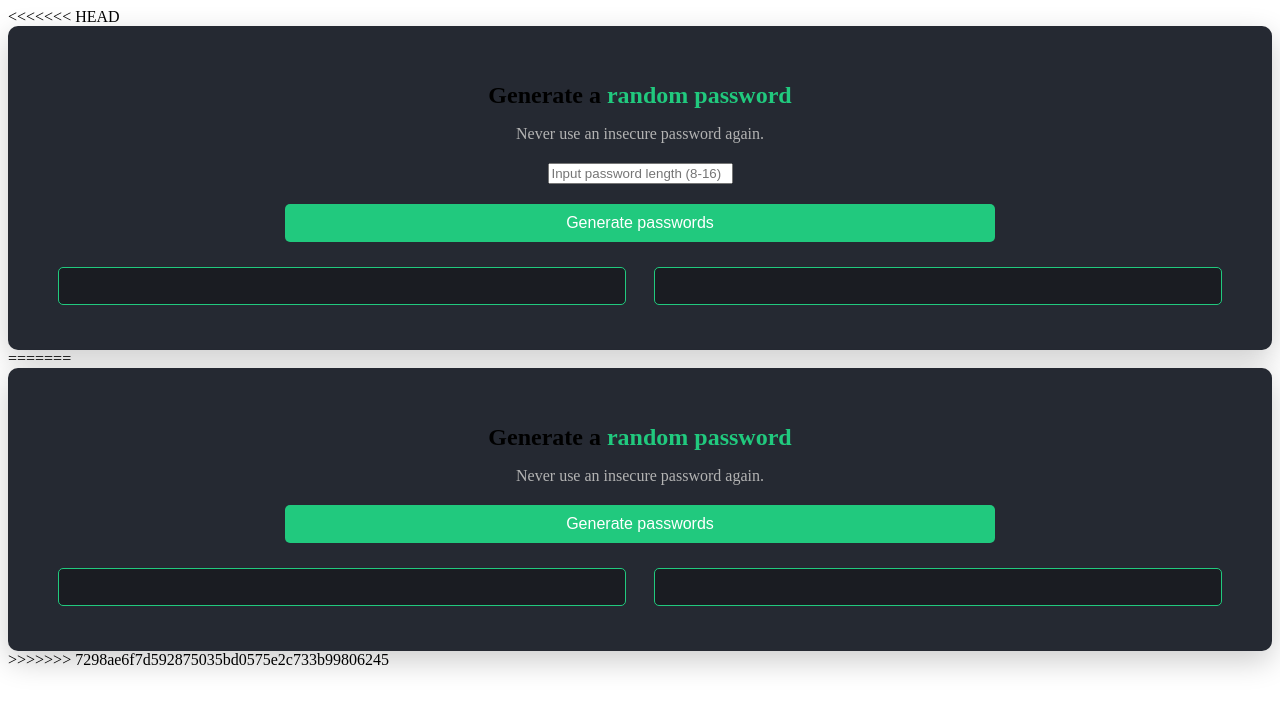
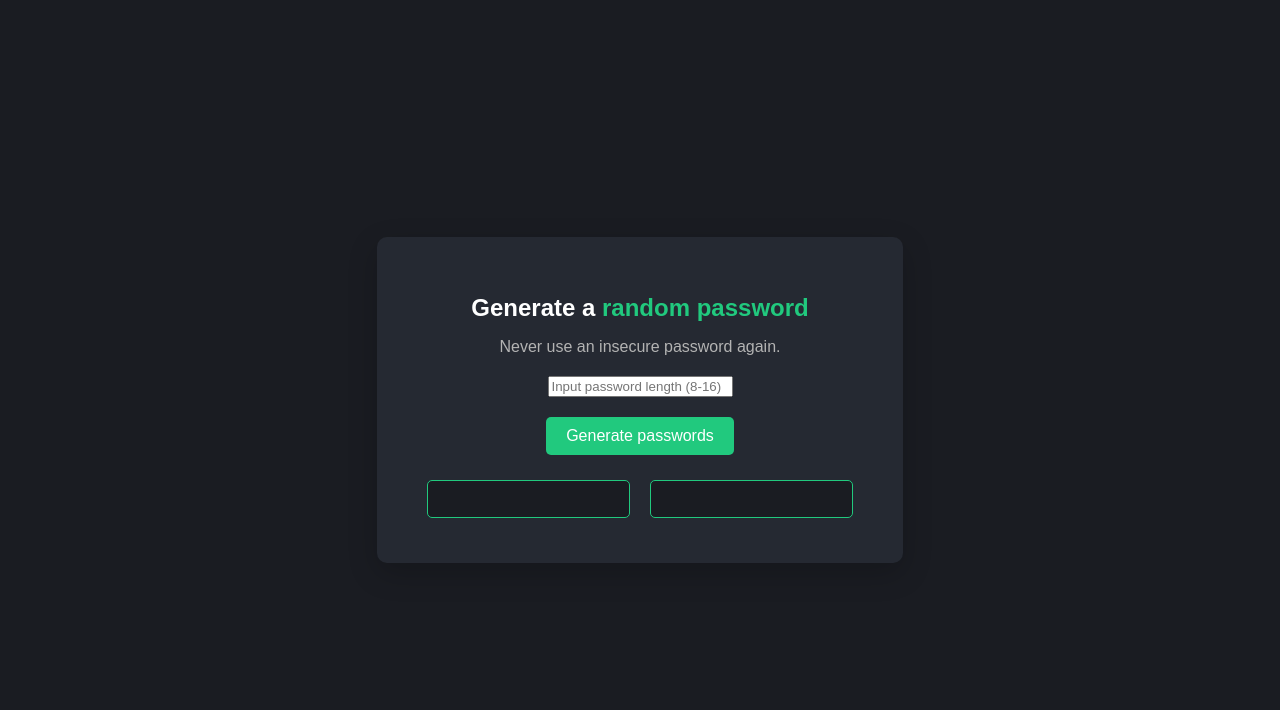
Before and after one commit to albrtkent/password-generator, a plain HTML site: page index.html in a window 1280 px wide. Drawn offline with Linux system fonts and the light colour scheme.

Commit message:
Update files

```diff
--- a/index.html
+++ b/index.html
@@ -1,4 +1,3 @@
-<<<<<<< HEAD
 <!DOCTYPE html>
 <html lang="en">
 <head>
@@ -22,26 +21,3 @@
     <script src="script.js"></script>
 </body>
 </html>
-=======
-<!DOCTYPE html>
-<html lang="en">
-<head>
-    <meta charset="UTF-8">
-    <meta name="viewport" content="width=device-width, initial-scale=1.0">
-    <title>Password Generator</title>
-    <link rel="stylesheet" href="style.css">
-</head>
-<body>
-    <div class="container">
-        <h1>Generate a <span>random password</span></h1>
-        <p>Never use an insecure password again.</p>
-        <button onclick="generatePass()">Generate passwords</button>
-        <div class="passwords">
-            <input type="text" id="password1" readonly>
-            <input type="text" id="password2" readonly>
-        </div>
-    </div>
-    <script src="script.js"></script>
-</body>
-</html>
->>>>>>> 7298ae6f7d592875035bd0575e2c733b99806245
--- a/script.js
+++ b/script.js
@@ -1,13 +1,10 @@
-<<<<<<< HEAD
 const characters = ["A","B","C","D","E","F","G","H","I","J","K","L","M","N","O","P","Q","R","S","T","U","V","W","X","Y","Z","a","b","c","d","e","f","g","h","i","j","k","l","m","n","o","p","q","r","s","t","u","v","w","x","y","z", "0", "1", "2", "3", "4", "5", "6", "7", "8", "9","~","`","!","@","#","$","%","^","&","*","(",")","_","-","+","=","{","[","}","]",",","|",":",";","<",">",".","?",
 "/"];
 
 let password1 = document.getElementById("password1");
 let password2 = document.getElementById("password2");
-let passwordEl = document.querySelector(".passwordEl");
 let passLength = document.getElementById("passLength");
 let errorMessage = document.getElementById("message");
-
 
 
 function generatePass() {
@@ -19,7 +16,7 @@ function generatePass() {
   if( passLengthValue > 16 || passLengthValue < 8 ) {
     errorMessage.textContent = 'Enter number from 8-16';
   } else if ( isNaN(passLengthValue) ) {
-    errorMessage.textContent = 'Input a number';
+    errorMessage.textContent = 'This is not a number';
   } else {
       for( let i = 0; i < passLength.value; i++ ){
         let pass1Index = Math.floor(Math.random() * characters.length);
@@ -31,32 +28,3 @@ function generatePass() {
   }
   passLength.value = '';
 }
-
-function copy() {
-  navigator.clipboard.writeText(passwordEl.value).then(function() {
-    console.log('Async: Copying to clipboard was successful!');
-  }, function(err) {
-    console.error('Async: Could not copy text: ', err);
-  });
-}
-=======
-const characters = ["A","B","C","D","E","F","G","H","I","J","K","L","M","N","O","P","Q","R","S","T","U","V","W","X","Y","Z","a","b","c","d","e","f","g","h","i","j","k","l","m","n","o","p","q","r","s","t","u","v","w","x","y","z", "0", "1", "2", "3", "4", "5", "6", "7", "8", "9","~","`","!","@","#","$","%","^","&","*","(",")","_","-","+","=","{","[","}","]",",","|",":",";","<",">",".","?",
-"/"];
-
-const passLength = 15;
-
-let password1 = document.getElementById("password1");
-let password2 = document.getElementById("password2");
-
-function generatePass() {
-  password1.value = '';
-  password2.value = '';
-  for( let i = 0; i < passLength; i++ ){
-      let pass1Index = Math.floor(Math.random() * characters.length);
-      let pass2Index = Math.floor(Math.random() * characters.length);
-
-      password1.value += characters[pass1Index];
-      password2.value += characters[pass2Index];
-    }
-}
->>>>>>> 7298ae6f7d592875035bd0575e2c733b99806245
--- a/style.css
+++ b/style.css
@@ -1,73 +1,3 @@
-<<<<<<< HEAD
-body {
-  display: flex;
-  justify-content: center;
-  align-items: center;
-  height: 100vh;
-  background-color: #1a1c22;
-  color: white;
-  margin: 0;
-  font-family: Arial, sans-serif;
-}
-
-.container {
-  text-align: center;
-  background-color: #252932;
-  padding: 40px;
-  border-radius: 10px;
-  box-shadow: 0 10px 30px rgba(0, 0, 0, 0.2);
-}
-
-h1 {
-  font-size: 24px;
-  margin-bottom: 10px;
-}
-
-h1 span {
-  color: #21c97e;
-}
-
-p {
-  font-size: 16px;
-  color: #b3b3b3;
-  margin-bottom: 20px;
-}
-
-button {
-  background-color: #21c97e;
-  color: white;
-  border: none;
-  padding: 10px 20px;
-  border-radius: 5px;
-  cursor: pointer;
-  font-size: 16px;
-  margin-bottom: 20px;
-  min-width: 60%;
-  transition: background-color 0.3s;
-}
-
-button:hover {
-  background-color: #1aa56c;
-}
-
-.passwords {
-  display: flex;
-  justify-content: space-between;
-}
-
-.passwords input {
-  background-color: #1a1c22;
-  border: 1px solid #21c97e;
-  color: white;
-  padding: 10px;
-  border-radius: 5px;
-  width: 48%;
-  text-align: center;
-  font-size: 14px;
-  margin: 5px 10px;
-}
-<<<<<<< Updated upstream
-=======
 body {
   display: flex;
   justify-content: center;
@@ -124,32 +54,13 @@ button:hover {
 }
 
 .passwords input {
-=======
-
-#passLength{
->>>>>>> Stashed changes
   background-color: #1a1c22;
   border: 1px solid #21c97e;
   color: white;
   padding: 10px;
   border-radius: 5px;
-<<<<<<< Updated upstream
   width: 48%;
-=======
-  min-width: 55%;
->>>>>>> Stashed changes
   text-align: center;
   font-size: 14px;
   margin: 5px 10px;
 }
-<<<<<<< Updated upstream
->>>>>>> 7298ae6f7d592875035bd0575e2c733b99806245
-=======
-
-#message{
-  color: red;
-  margin: 0;
-  margin-bottom: 3px;
-  font-size: small;
-}
->>>>>>> Stashed changes
```
